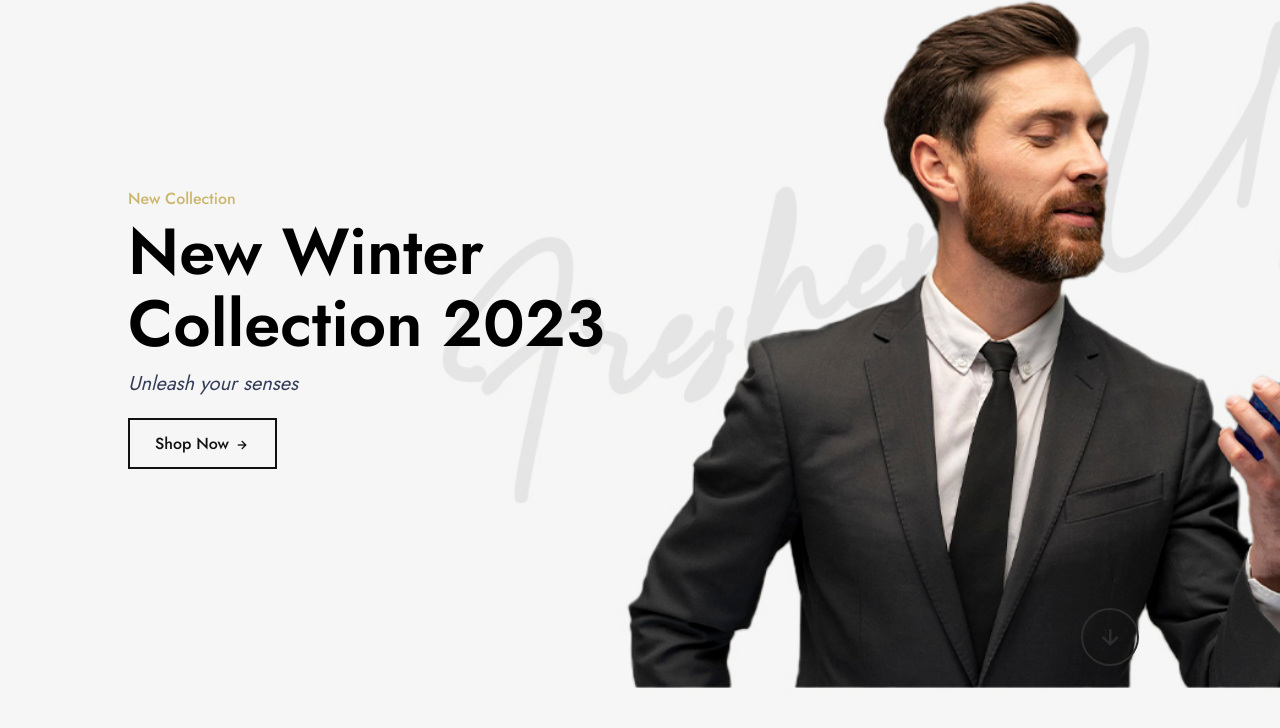
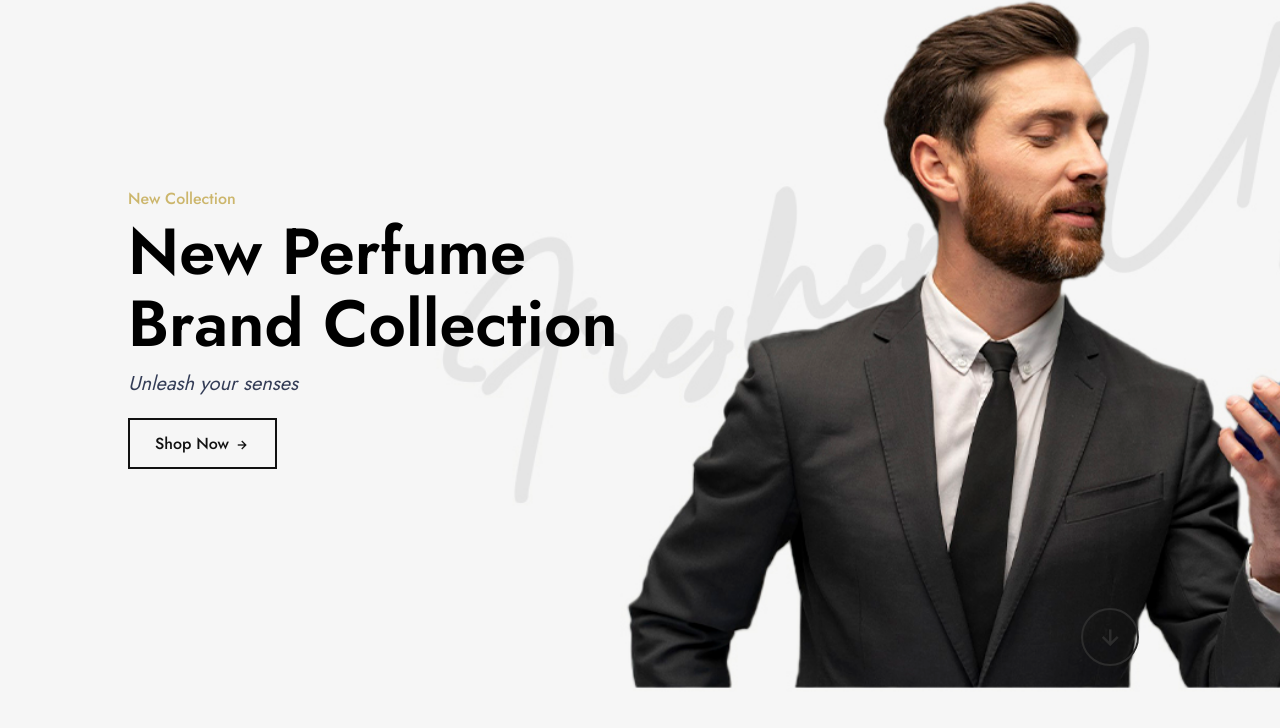
Before and after one commit to mohammed-salih/Arabellaperfume, a plain HTML site: page index.html in a window 1280 px wide. Shown: the part 72-800 px from the top of the page. Drawn offline with nearby package versions, Linux system fonts and the light colour scheme.

Commit message:
Update index.html

```diff
--- a/index.html
+++ b/index.html
@@ -42,7 +42,7 @@
     <section class="main-home">
         <div class="main-text">
             <h5>New Collection</h5>
-            <h1>New Winter <br> Collection 2023</h1>
+            <h1>New Perfume <br> Brand Collection </h1>
             <p>Unleash your senses </p>
 
             <a href="#" class="main-btn">Shop Now <i class='bx bx-right-arrow-alt' ></i></a>
```
